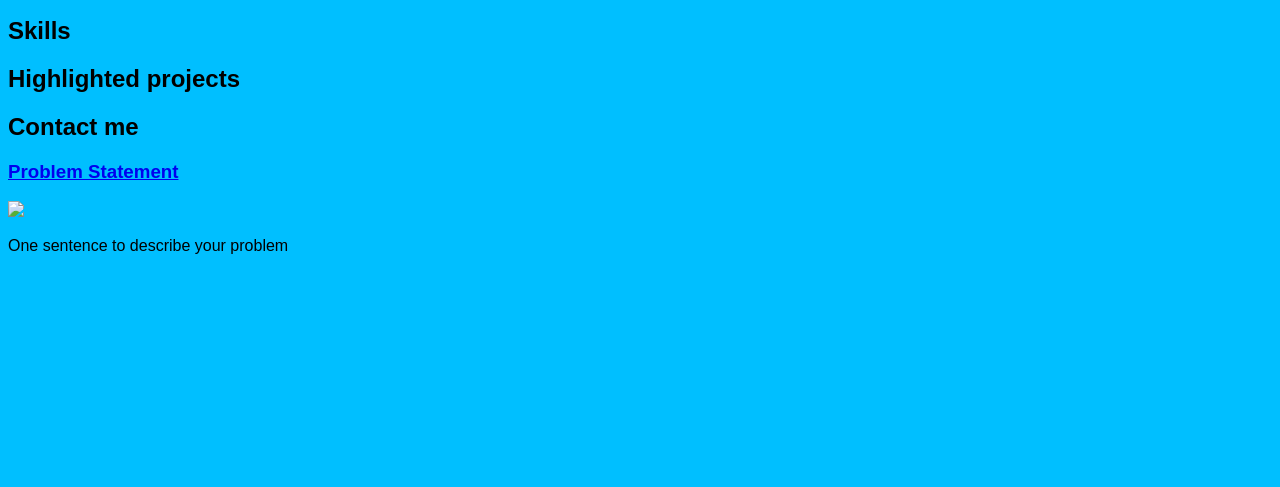
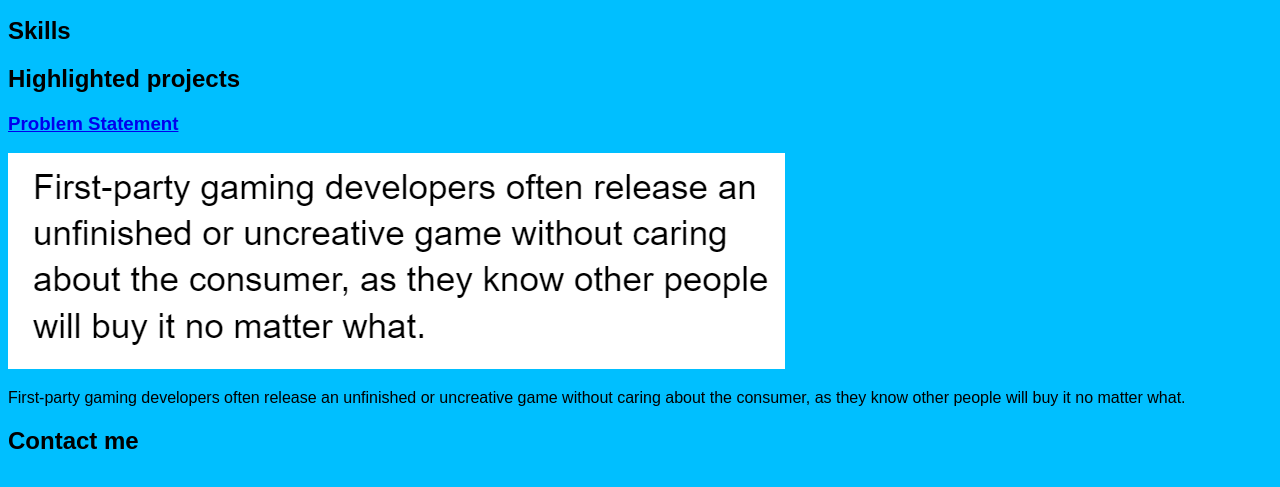
Before and after one commit to D-Reid097/D-Reid097.github.io, a plain HTML site: page index.html in a window 1280 px wide. Shown: the part 111-598 px from the top of the page. Drawn offline with Linux system fonts and the light colour scheme.

Commit message:
problem statement

```diff
--- a/index.html
+++ b/index.html
@@ -16,16 +16,22 @@
     <h2>Highlighted projects</h2>
     <div class="projects"></div>
 
-    <h2>Contact me</h2>
-    <div class="contact"></div>
-
     <div class = "projects">
         <!-- Problem Statement Assignment -->
         <section class="project">
-        <a href="files/statement.pdf"><h3>Problem Statement</h3></a>
-        <a href="files/statement.pdf"><img src="images/problem.png"></a>
-        <p>One sentence to describe your problem</p>
+
+            <a href="files/Problem Statement.pdf">
+                <h3>Problem Statement</h3>
+            </a>
+            <a href="files/statement.pdf">
+                <img src="images/problem statement.png">
+            </a>
+            <p>First-party gaming developers often release an unfinished or uncreative game without caring about the consumer, as they know other people will buy it no matter what.
+            </p>
         </section>
         </div>
+
+        <h2>Contact me</h2>
+    <div class="contact"></div>
     </body>
 </html>
```
Also changed, not shown: images/problem statement.png (added), 1 other file.
